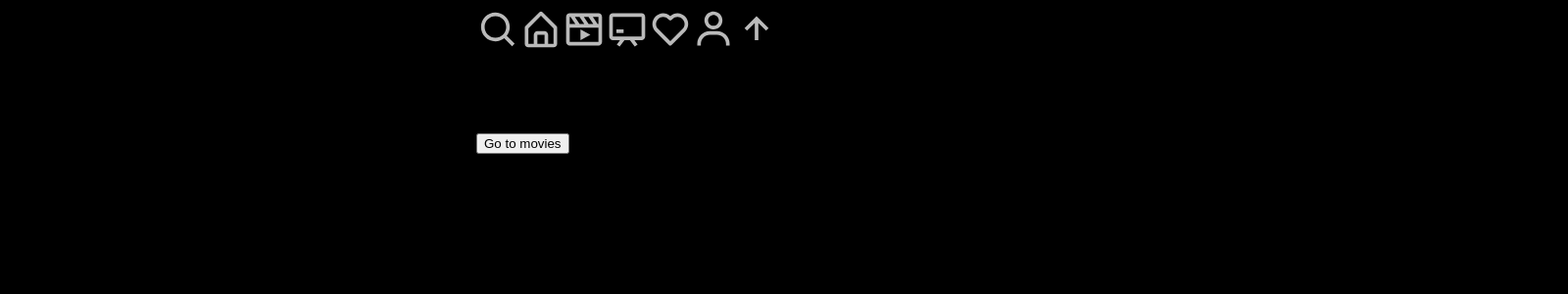
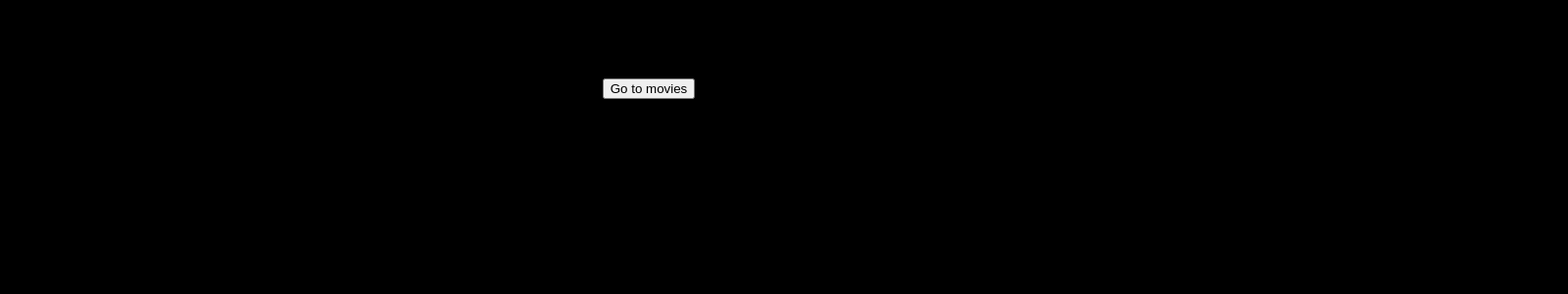
Before and after one commit to czenturion/movies, a Next.js app: page / in a window 1280 px wide. Shown: the top 300 px of the page at 98% size, 1600 px wide, since content can reach past the window. Built offline with nearby package versions, Linux system fonts and the light colour scheme.

Commit message:
feat: navbar

```diff
--- a/src/app/app.module.css
+++ b/src/app/app.module.css
@@ -5,8 +5,28 @@
     display: flex;
     flex-direction: column;
     align-items: center;
+    text-align: center;
+    max-width: 1920px;
+    width: 100%;
+    margin: 0 auto;
+}
+
+.sidebar {
+    display: flex;
+    margin-top: 205px;
+    flex-direction: column;
+    gap: 33px;
+}
+
+.sidebar Image:last-child {
+    margin-top: 100px;
 }
 
 .main {
+    display: flex;
+    flex-direction: row;
+}
 
+.content {
+    width: 1876px;
 }
```
